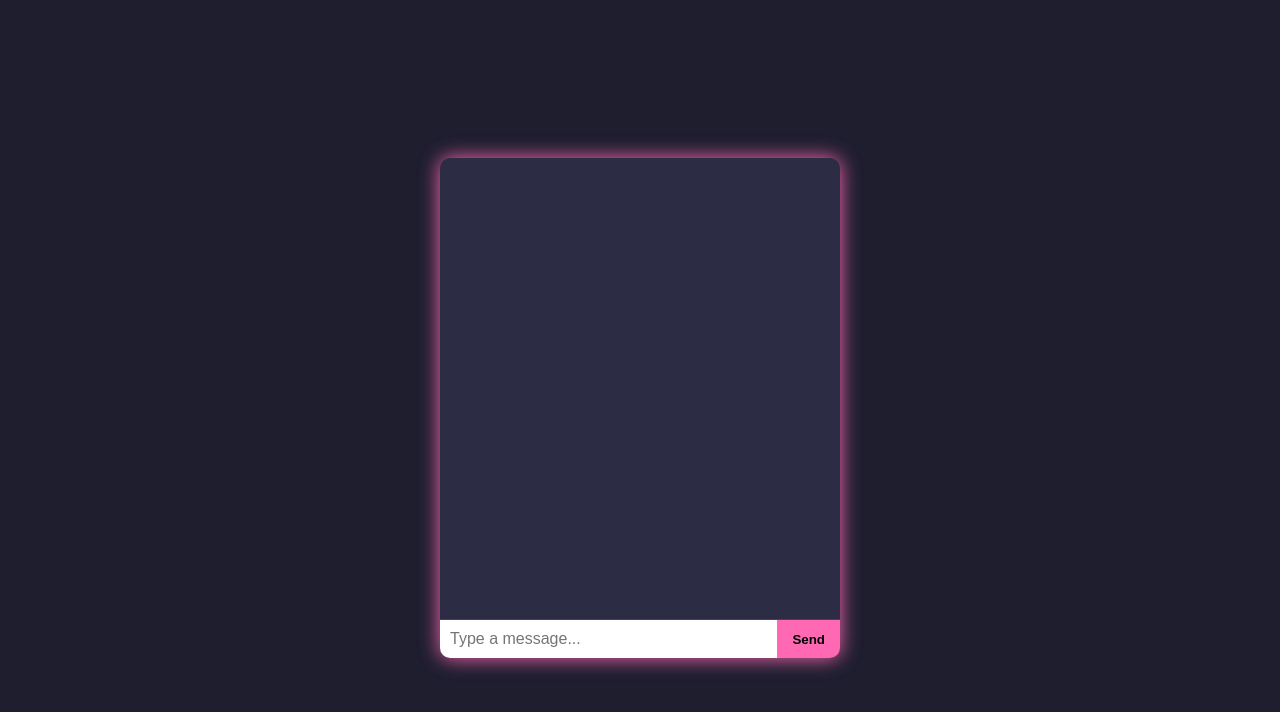
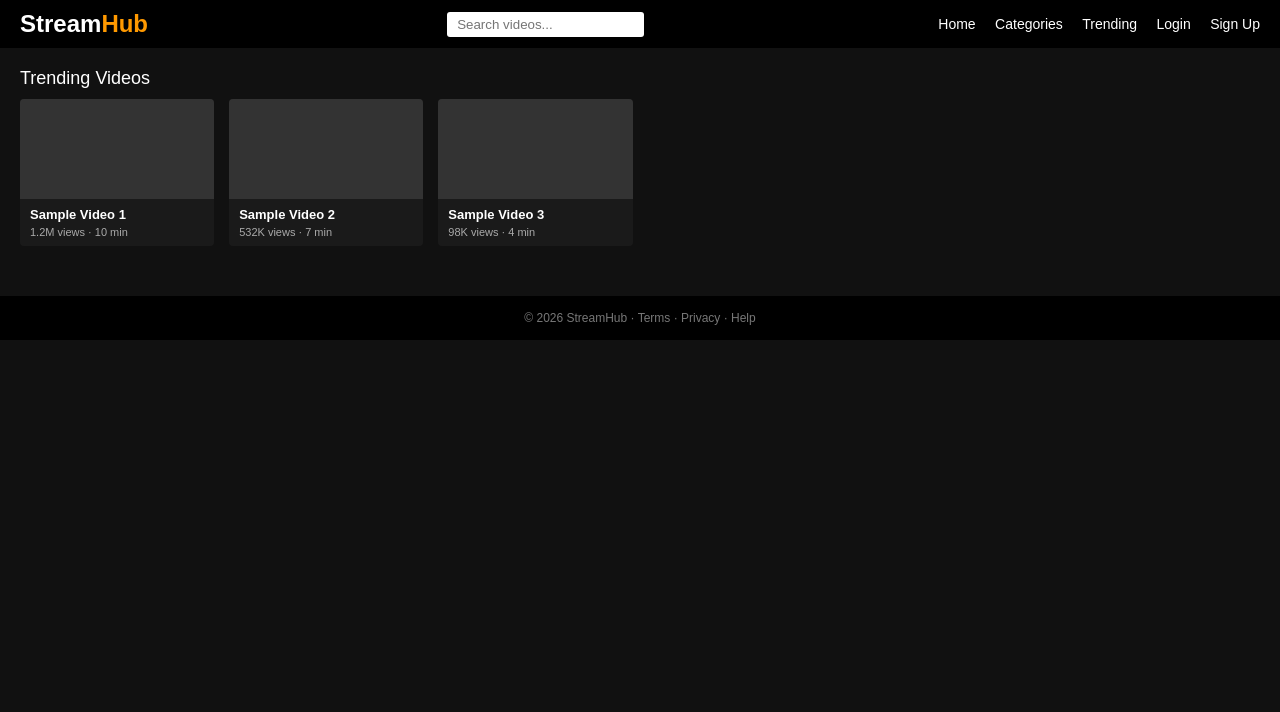
Before and after one commit to smellycheesebot3/test, a plain HTML site: page index.html in a window 1280 px wide. Drawn offline with Linux system fonts and the light colour scheme.

Commit message:
Update index.html

```diff
--- a/index.html
+++ b/index.html
@@ -1,133 +1,160 @@
 <!DOCTYPE html>
-<html>
+<html lang="en">
 <head>
-<meta charset="UTF-8">
-<title>Gemini Chatbot</title>
+  <meta charset="UTF-8" />
+  <title>StreamHub</title>
+  <meta name="viewport" content="width=device-width, initial-scale=1.0" />
   <style>
     body {
+      margin: 0;
       font-family: Arial, sans-serif;
-    background: #1e1e2f;
+      background: #111;
       color: #fff;
-    display: flex;
-    justify-content: center;
-    align-items: center;
-    height: 100vh;
     }
 
-#chat-container {
-    background: #2c2c44;
-    width: 400px;
-    height: 500px;
-    border-radius: 10px;
+    header {
+      background: #000;
+      padding: 10px 20px;
       display: flex;
-    flex-direction: column;
-    overflow: hidden;
-    box-shadow: 0 0 20px #ff69b4;
+      align-items: center;
+      justify-content: space-between;
     }
 
-#chat-log {
-    flex: 1;
-    padding: 15px;
-    overflow-y: auto;
+    .logo {
+      font-size: 24px;
+      font-weight: bold;
     }
 
-.message {
-    margin: 8px 0;
-    padding: 8px 12px;
-    border-radius: 10px;
-    max-width: 80%;
+    .logo span {
+      color: #ff9900;
     }
 
-.user {
-    background: #ff69b4;
-    color: #000;
-    align-self: flex-end;
+    nav a {
+      color: #fff;
+      text-decoration: none;
+      margin-left: 15px;
+      font-size: 14px;
     }
 
-.gemini {
-    background: #6a5acd;
-    align-self: flex-start;
+    nav a:hover {
+      color: #ff9900;
     }
 
-#input-container {
-    display: flex;
-    border-top: 1px solid #444;
+    .search-bar {
+      margin-left: 20px;
     }
 
-#user-input {
-    flex: 1;
-    padding: 10px;
+    .search-bar input {
+      padding: 5px 10px;
+      border-radius: 3px;
       border: none;
-    border-radius: 0;
-    font-size: 16px;
     }
 
-#send-btn {
-    padding: 10px 15px;
-    background: #ff69b4;
-    border: none;
+    main {
+      padding: 20px;
+    }
+
+    .section-title {
+      font-size: 18px;
+      margin-bottom: 10px;
+    }
+
+    .video-grid {
+      display: grid;
+      grid-template-columns: repeat(auto-fill, minmax(180px, 1fr));
+      gap: 15px;
+    }
+
+    .video-card {
+      background: #1a1a1a;
+      border-radius: 4px;
+      overflow: hidden;
       cursor: pointer;
-    color: #000;
+      transition: transform 0.2s;
+    }
+
+    .video-card:hover {
+      transform: translateY(-3px);
+    }
+
+    .thumb {
+      background: #333;
+      height: 100px;
+    }
+
+    .video-info {
+      padding: 8px 10px;
+      font-size: 13px;
+    }
+
+    .video-title {
       font-weight: bold;
+      margin-bottom: 4px;
+    }
+
+    .video-meta {
+      color: #aaa;
+      font-size: 11px;
+    }
+
+    footer {
+      padding: 15px 20px;
+      font-size: 12px;
+      color: #777;
+      background: #000;
+      text-align: center;
+      margin-top: 30px;
     }
   </style>
 </head>
+<body>
+  <header>
+    <div class="logo">Stream<span>Hub</span></div>
+    <div class="search-bar">
+      <input type="text" placeholder="Search videos..." />
+    </div>
+    <nav>
+      <a href="#">Home</a>
+      <a href="#">Categories</a>
+      <a href="#">Trending</a>
+      <a href="#">Login</a>
+      <a href="#">Sign Up</a>
+    </nav>
+  </header>
 
-<body>
-
-<div id="chat-container">
-    <div id="chat-log"></div>
-    <div id="input-container">
-        <input type="text" id="user-input" placeholder="Type a message..."/>
-        <button id="send-btn">Send</button>
+  <main>
+    <div class="section-title">Trending Videos</div>
+    <div class="video-grid">
+      <div class="video-card">
+        <div class="thumb"></div>
+        <div class="video-info">
+          <div class="video-title">Sample Video 1</div>
+          <div class="video-meta">1.2M views · 10 min</div>
         </div>
       </div>
 
-<script>
-const chatLog = document.getElementById("chat-log");
-const userInput = document.getElementById("user-input");
-const sendBtn = document.getElementById("send-btn");
+      <div class="video-card">
+        <div class="thumb"></div>
+        <div class="video-info">
+          <div class="video-title">Sample Video 2</div>
+          <div class="video-meta">532K views · 7 min</div>
+        </div>
+      </div>
 
-const responses = {
-    "hello": "Hello! I'm Gemini. How can I help you today?",
-    "hi": "Hi there! Gemini at your service!",
-    "how are you": "I'm a chatbot, so always running smoothly! 😊",
-    "what is your name": "My name is Gemini!",
-    "bye": "Goodbye! Talk to you later! 🌙",
-    "default": "I'm not sure how to respond to that, but I'm learning!"
-};
+      <div class="video-card">
+        <div class="thumb"></div>
+        <div class="video-info">
+          <div class="video-title">Sample Video 3</div>
+          <div class="video-meta">98K views · 4 min</div>
+        </div>
+      </div>
 
-function addMessage(text, sender) {
-    const msg = document.createElement("div");
-    msg.className = "message " + sender;
-    msg.innerText = text;
-    chatLog.appendChild(msg);
-    chatLog.scrollTop = chatLog.scrollHeight;
-}
+      <!-- Duplicate video-card blocks as needed -->
+    </div>
+  </main>
 
-function getResponse(input) {
-    input = input.toLowerCase();
-    for (let key in responses) {
-        if (input.includes(key)) return responses[key];
-    }
-    return responses["default"];
-}
-
-function sendMessage() {
-    const text = userInput.value.trim();
-    if (!text) return;
-    addMessage(text, "user");
-    userInput.value = "";
-    setTimeout(() => {
-        addMessage(getResponse(text), "gemini");
-    }, 500);
-}
-
-sendBtn.addEventListener("click", sendMessage);
-userInput.addEventListener("keypress", (e) => {
-    if (e.key === "Enter") sendMessage();
-});
-</script>
-
+  <footer>
+    © 2026 StreamHub · Terms · Privacy · Help
+  </footer>
 </body>
 </html>
```
Lines whose indentation alone changed are shown as unchanged.
